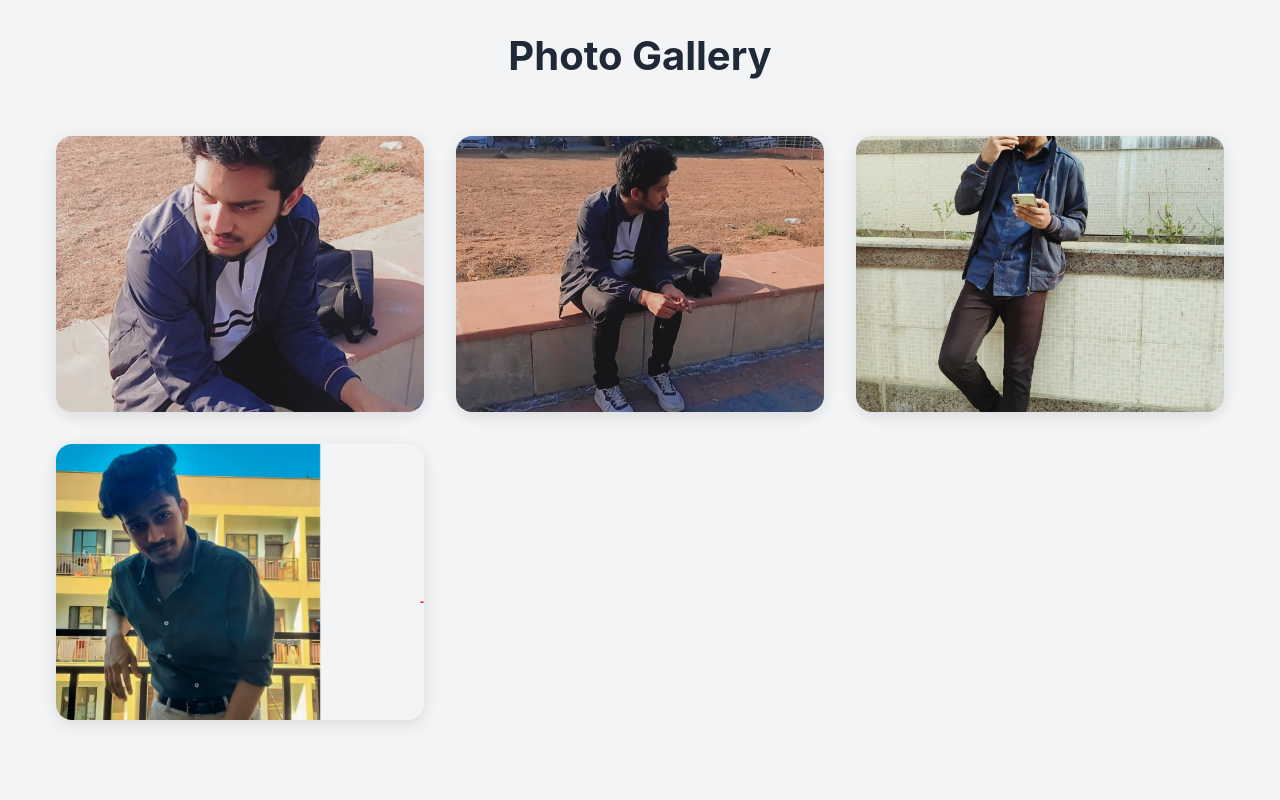
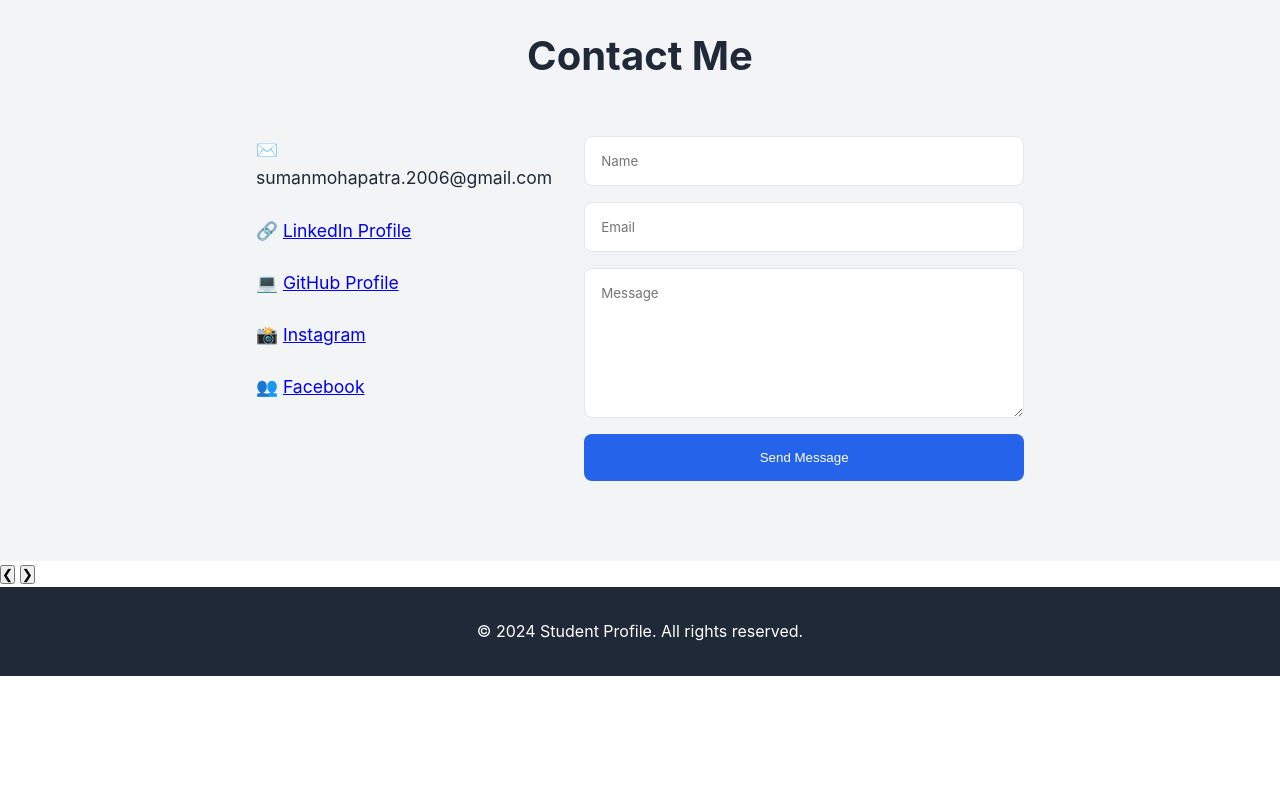
Before and after one commit to suman0936c/suman0936c.github.io, a plain HTML site: page index.html in a window 1280 px wide. Shown: the part 3300-4100 px from the top of the page. After the commit the page ends 3976 px from the top, so only its background shows below. Drawn offline with Linux system fonts and the light colour scheme.

Commit message:
Update index.html

```diff
--- a/index.html
+++ b/index.html
@@ -135,36 +135,6 @@
             </div>
         </section>
 
-        <section id="gallery" class="slide">
-            <h2>Photo Gallery</h2>
-            <div class="gallery-grid">
-                <div class="gallery-item">
-                    <img src="./IMG-20250311-WA0007.jpg" alt="Gallery Image 1" loading="lazy">
-                    <div class="gallery-overlay">
-                        <a href="./IMG-20250311-WA0007.jpg" target="_blank">View Full Image</a>
-                    </div>
-                </div>
-                <div class="gallery-item">
-                    <img src="./IMG-20250311-WA0009.jpg" alt="Gallery Image 2" loading="lazy">
-                    <div class="gallery-overlay">
-                        <a href="./IMG-20250311-WA0009.jpg" target="_blank">View Full Image</a>
-                    </div>
-                </div>
-                <div class="gallery-item">
-                    <img src="./IMG-20250311-WA0010.jpg" alt="Gallery Image 3" loading="lazy">
-                    <div class="gallery-overlay">
-                        <a href="./IMG-20250311-WA0010.jpg" target="_blank">View Full Image</a>
-                    </div>
-                </div>
-                <div class="gallery-item">
-                    <img src="./me.png" alt="Gallery Image 4" loading="lazy">
-                    <div class="gallery-overlay">
-                        <a href="./me.png" target="_blank">View Full Image</a>
-                    </div>
-                </div>
-            </div>
-        </section>
-
         <section id="contact" class="slide">
             <h2>Contact Me</h2>
             <div class="contact-content">
```
